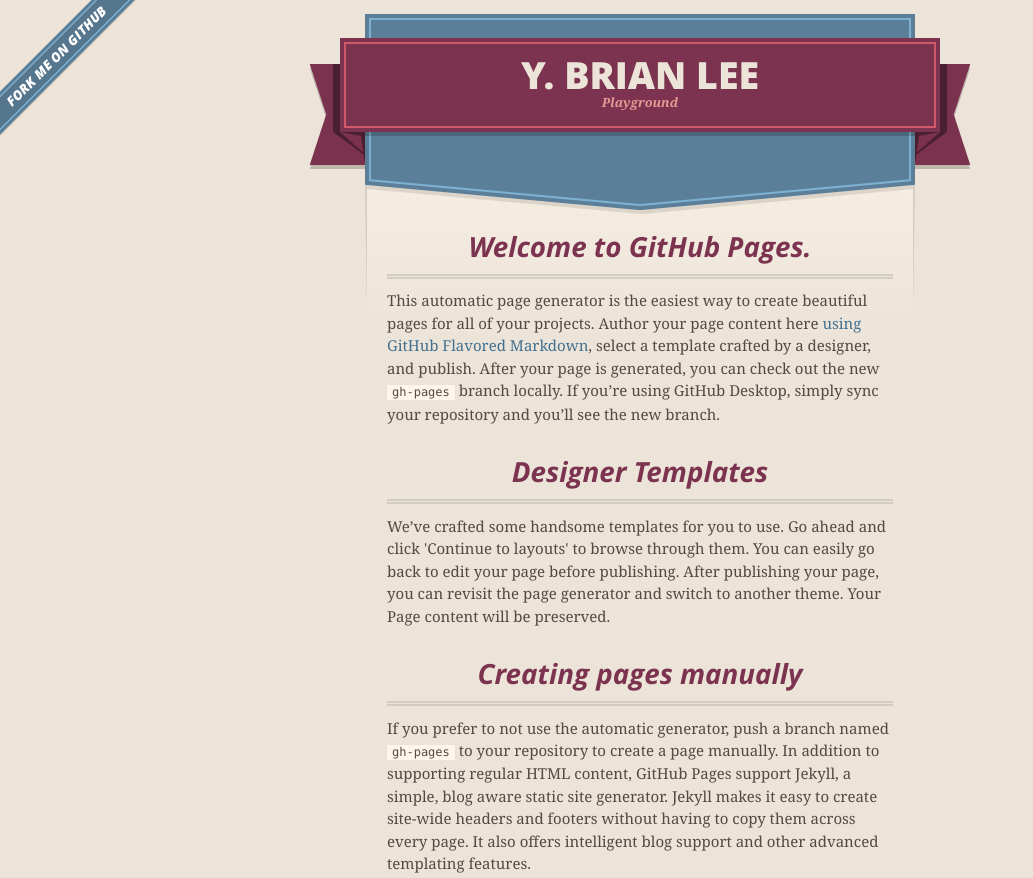
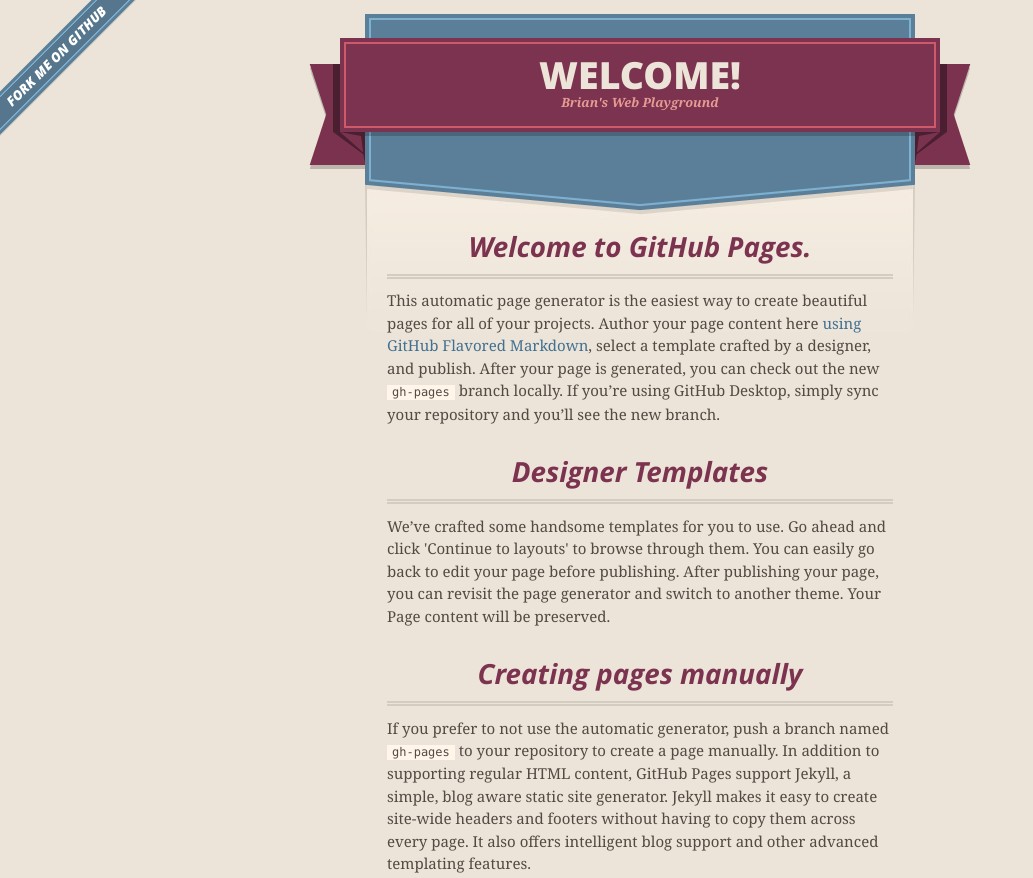
Before and after one commit to yxblee/yxblee.github.io, a plain HTML site: page index.html in a window 1280 px wide. Shown: the top 878 px of the page, without its empty margins (0-1033 px from the left). Drawn offline with nearby package versions, Linux system fonts and the light colour scheme.

Commit message:
Update title & headings

```diff
--- a/index.html
+++ b/index.html
@@ -17,7 +17,7 @@
         $('#main_content').headsmart()
       })
     </script>
-    <title>Y. Brian Lee by yxblee</title>
+    <title>Y. Brian Lee</title>
   </head>
 
   <body>
@@ -27,8 +27,8 @@
       <header>
         <span class="ribbon-outer">
           <span class="ribbon-inner">
-            <h1>Y. Brian Lee</h1>
-            <h2>Playground</h2>
+            <h1>Welcome!</h1>
+            <h2>Brian's Web Playground</h2>
           </span>
           <span class="left-tail"></span>
           <span class="right-tail"></span>
```
